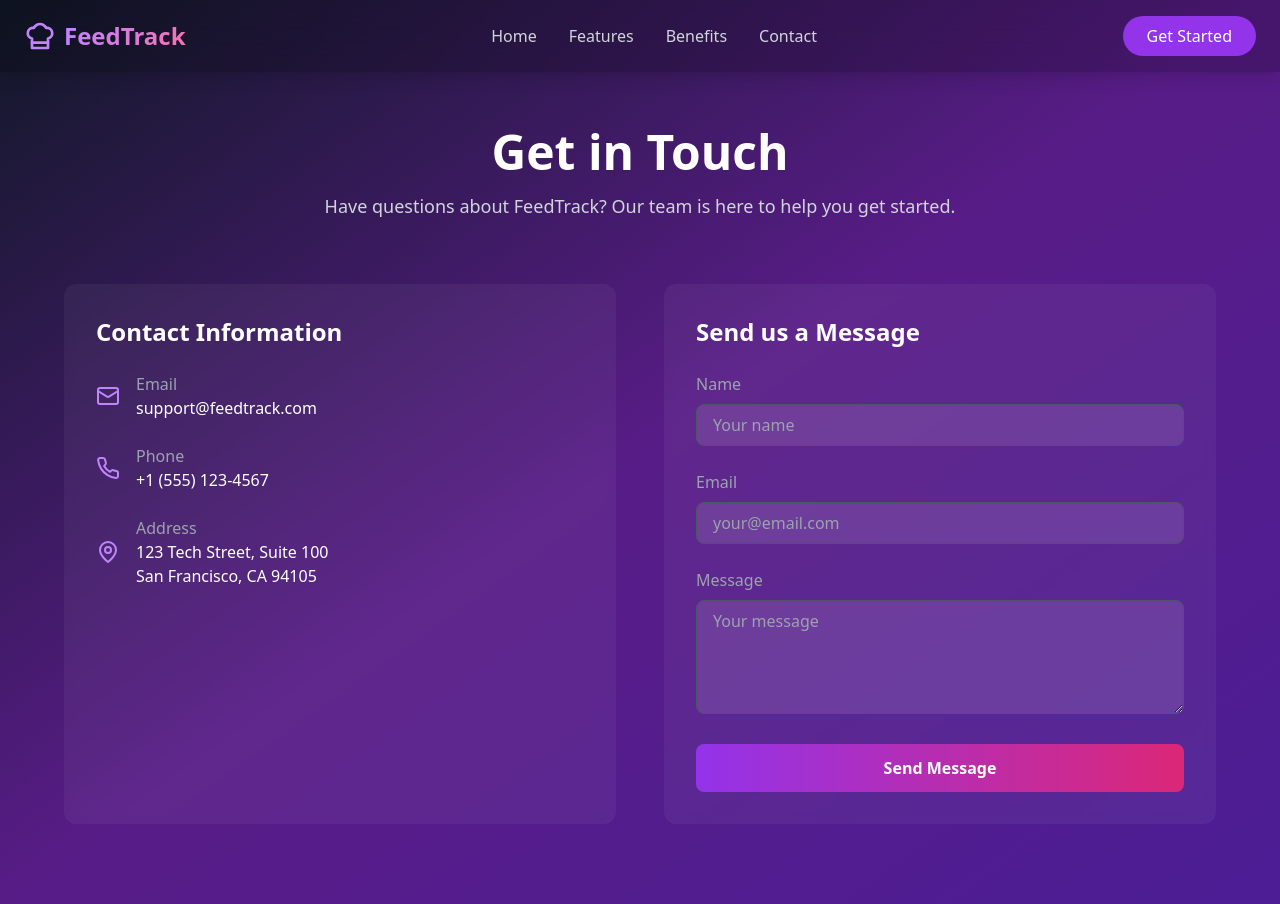
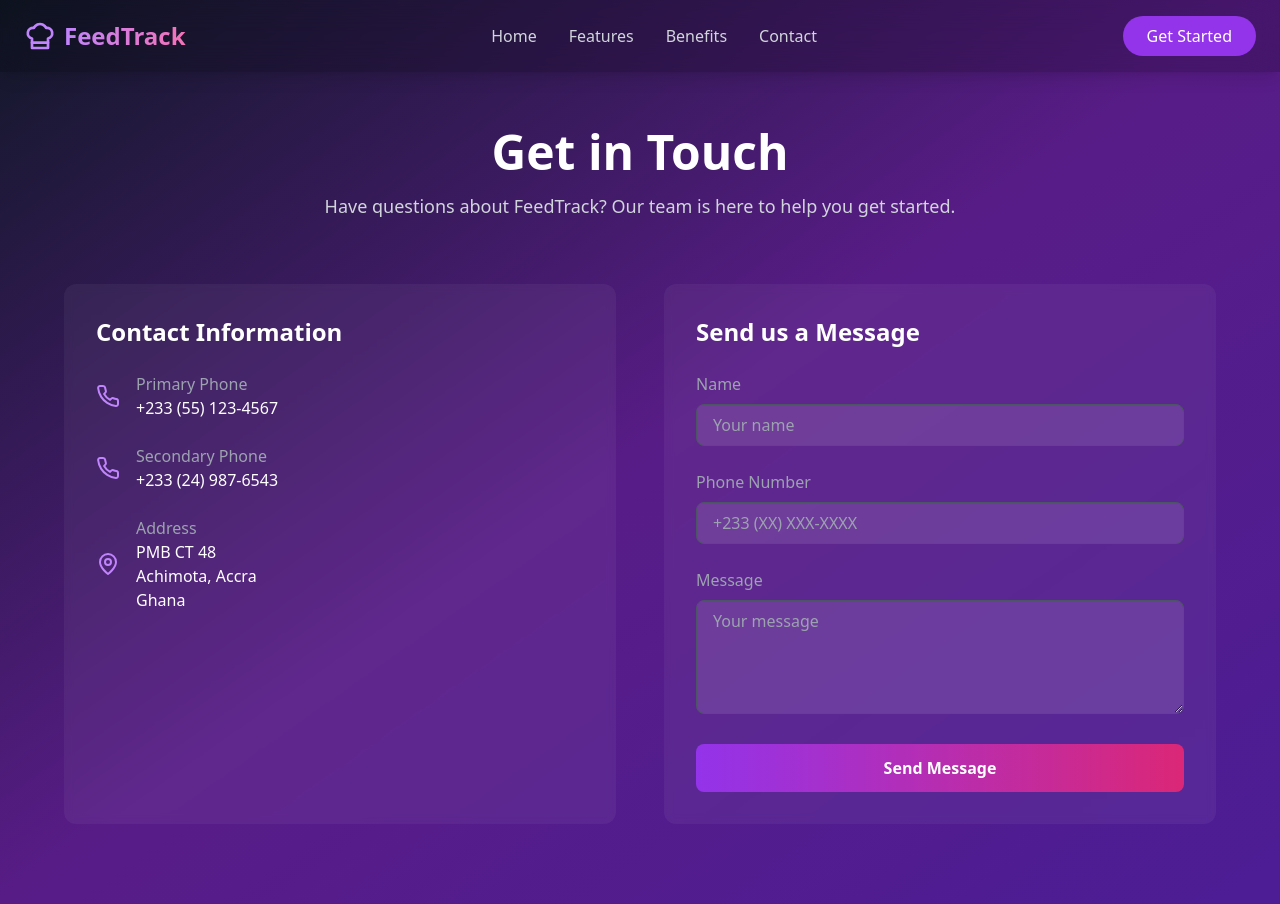
Before and after one commit to Bhankid/FeedTrackLandingPage, a React (Vite) app: page /contact in a window 1280 px wide. Built offline with nearby package versions, Linux system fonts and the light colour scheme.

Commit message:
updated contact page

```diff
--- a/src/pages/Contact.tsx
+++ b/src/pages/Contact.tsx
@@ -1,6 +1,6 @@
-import React from 'react';
-import { Mail, Phone, MapPin } from 'lucide-react';
-import Navbar from '../components/Navbar';
+import React from "react";
+import { Phone, MapPin } from "lucide-react"; // Removed Mail since we're replacing email with phone
+import Navbar from "../components/Navbar";
 
 export default function Contact() {
   return (
@@ -14,43 +14,58 @@ export default function Contact() {
               Get in Touch
             </h1>
             <p className="text-gray-300 text-lg max-w-2xl mx-auto">
-              Have questions about FeedTrack? Our team is here to help you get started.
+              Have questions about FeedTrack? Our team is here to help you get
+              started.
             </p>
           </div>
-
           <div className="grid md:grid-cols-2 gap-12 max-w-6xl mx-auto">
+            {/* Contact Information */}
             <div className="bg-white/5 backdrop-blur-sm rounded-xl p-8">
-              <h2 className="text-2xl font-bold text-white mb-6">Contact Information</h2>
+              <h2 className="text-2xl font-bold text-white mb-6">
+                Contact Information
+              </h2>
 
               <div className="space-y-6">
+                {/* Primary Phone Number */}
                 <div className="flex items-center space-x-4">
-                  <Mail className="w-6 h-6 text-purple-400" />
+                  <Phone className="w-6 h-6 text-purple-400" />
                   <div>
-                    <p className="text-gray-400">Email</p>
-                    <p className="text-white">support@feedtrack.com</p>
+                    <p className="text-gray-400">Primary Phone</p>
+                    <p className="text-white">+233 (55) 123-4567</p>
                   </div>
                 </div>
 
+                {/* Secondary Phone Number */}
                 <div className="flex items-center space-x-4">
                   <Phone className="w-6 h-6 text-purple-400" />
                   <div>
-                    <p className="text-gray-400">Phone</p>
-                    <p className="text-white">+1 (555) 123-4567</p>
+                    <p className="text-gray-400">Secondary Phone</p>
+                    <p className="text-white">+233 (24) 987-6543</p>
                   </div>
                 </div>
 
+                {/* Address */}
                 <div className="flex items-center space-x-4">
                   <MapPin className="w-6 h-6 text-purple-400" />
                   <div>
                     <p className="text-gray-400">Address</p>
-                    <p className="text-white">123 Tech Street, Suite 100<br />San Francisco, CA 94105</p>
+                    <p className="text-white">
+                      PMB CT 48
+                      <br />
+                      Achimota, Accra
+                      <br />
+                      Ghana
+                    </p>
                   </div>
                 </div>
               </div>
             </div>
 
+            {/* Send us a Message Form */}
             <div className="bg-white/5 backdrop-blur-sm rounded-xl p-8">
-              <h2 className="text-2xl font-bold text-white mb-6">Send us a Message</h2>
+              <h2 className="text-2xl font-bold text-white mb-6">
+                Send us a Message
+              </h2>
 
               <form className="space-y-6">
                 <div>
@@ -66,14 +81,14 @@ export default function Contact() {
                 </div>
 
                 <div>
-                  <label className="block text-gray-400 mb-2" htmlFor="email">
-                    Email
+                  <label className="block text-gray-400 mb-2" htmlFor="phone">
+                    Phone Number
                   </label>
                   <input
-                    type="email"
-                    id="email"
+                    type="tel"
+                    id="phone"
                     className="w-full bg-white/10 border border-gray-600 rounded-lg px-4 py-2 text-white focus:outline-none focus:border-purple-400"
-                    placeholder="your@email.com"
+                    placeholder="+233 (XX) XXX-XXXX"
                   />
                 </div>
 
```
